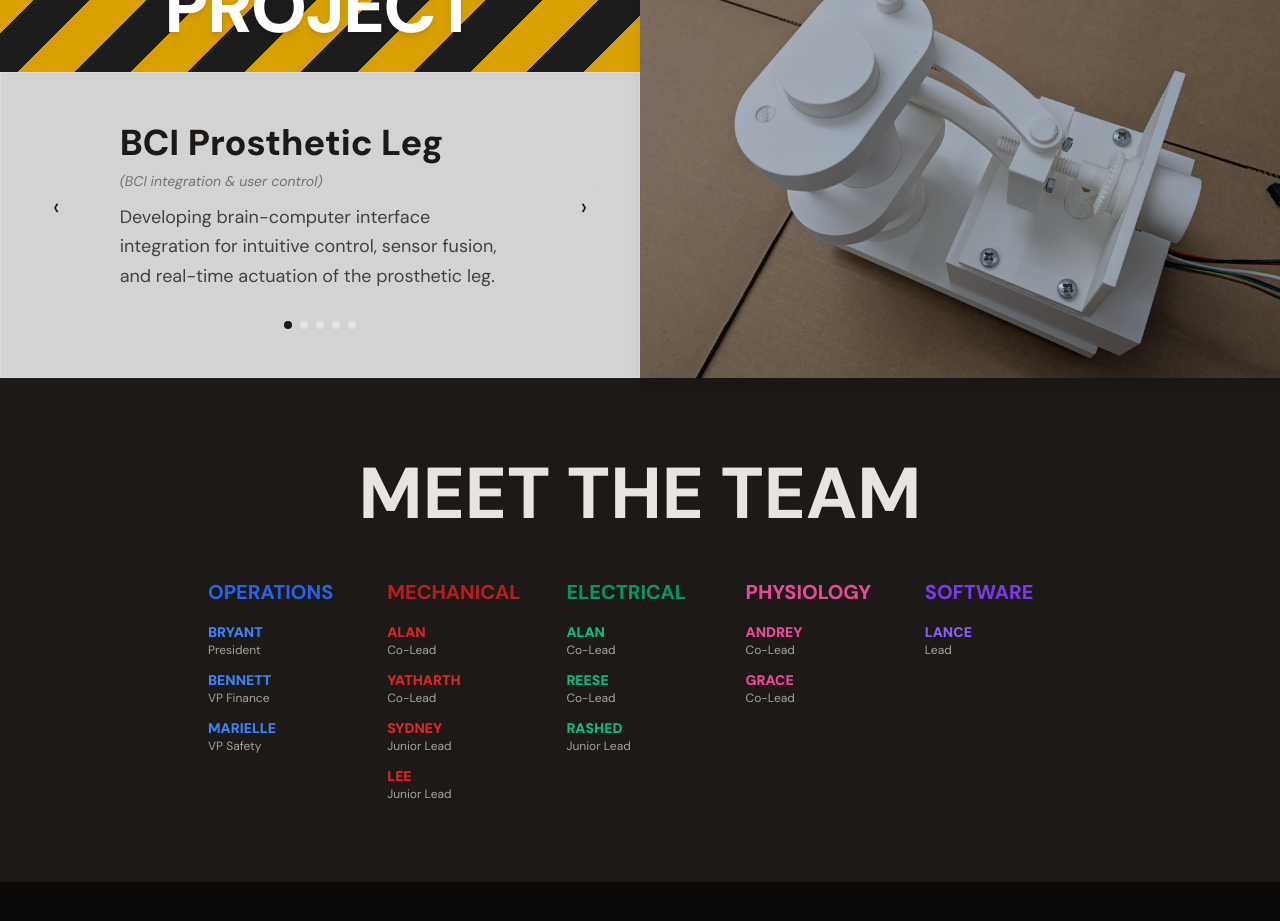
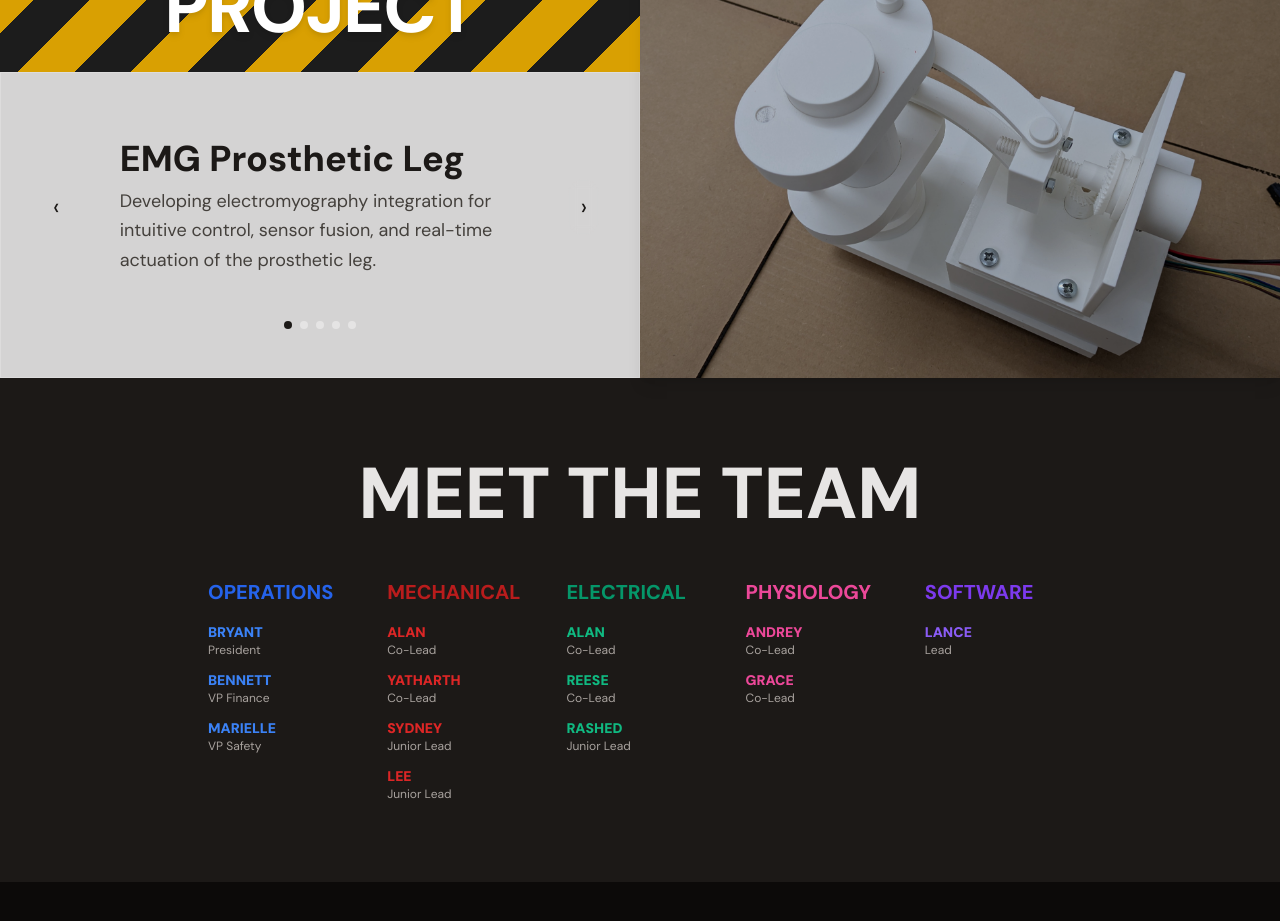
Before and after one commit to albertabionix/website2, a React (Vite) app: page / in a window 1280 px wide. Shown: the part 2560-3481 px from the top of the page. Built offline with nearby package versions, Linux system fonts and the light colour scheme; the HTML template or start-up script is replaced by a standard one.

Commit message:
Update Index.tsx

```diff
--- a/src/pages/Index.tsx
+++ b/src/pages/Index.tsx
@@ -9,10 +9,10 @@ import TestLiquidGlass from "./TestLiquidGlass";
 const CarouselPlaceholder = () => {
   const slides = [
     {
-      title: "BCI Prosthetic Leg",
-      smallSubtitle: "BCI integration & user control",
+      title: "EMG Prosthetic Leg",
+      smallSubtitle: "",
       subtitle:
-        "Developing brain-computer interface integration for intuitive control, sensor fusion, and real-time actuation of the prosthetic leg.",
+        "Developing electromyography integration for intuitive control, sensor fusion, and real-time actuation of the prosthetic leg.",
     },
     {
       title: "Mechanical",
```
